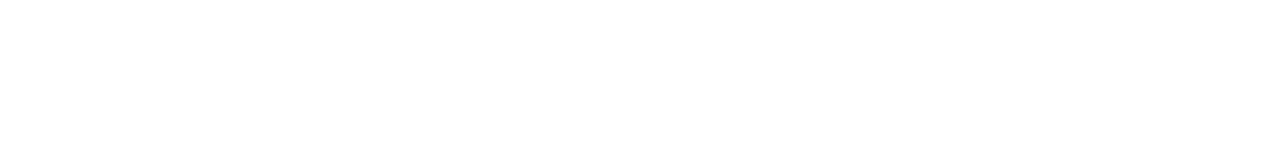
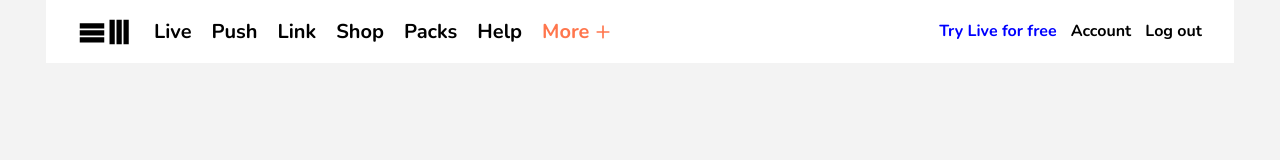
Before and after one commit to mafSida/frontend-practice-com-1, a plain HTML site: page index.html in a window 1280 px wide. Drawn offline with nearby package versions, Linux system fonts and the light colour scheme.

Commit message:
add header menu

```diff
--- a/css/styles.css
+++ b/css/styles.css
@@ -0,0 +1,83 @@
+body {
+  font-family: "Nunito", sans-serif;
+  background-color: #f3f3f3;
+}
+
+ul {
+  list-style-type: none;
+  padding-left: 0;
+}
+
+a {
+  color: inherit;
+  text-decoration: none;
+}
+
+.container {
+  background-color: #ffffff;
+  max-width: 1188px;
+  margin: 0 auto;
+}
+
+.header {
+}
+
+.header .container {
+  display: flex;
+  align-items: center;
+  justify-content: space-between;
+  padding: 0 32px;
+}
+
+.nav-menu {
+  display: flex;
+  align-items: center;
+}
+.logo-link {
+  display: flex;
+  margin-right: 20px;
+}
+.header-logo {
+}
+.second {
+  transform: rotate(90deg);
+}
+.nav-list {
+  display: inline-flex;
+  align-items: center;
+  gap: 20px;
+  font-weight: 700;
+  font-size: 20px;
+}
+
+.accent {
+  color: rgb(255, 118, 77);
+}
+
+.nav-item {
+}
+
+.nav-link .accent {
+}
+
+.nav-link {
+  display: flex;
+  align-items: center;
+}
+.plus-icon {
+  fill: rgb(255, 118, 77);
+  margin-left: 4px;
+}
+.side-menu-list {
+  display: flex;
+  gap: 14px;
+}
+.side-menu-item {
+}
+.side-menu-link {
+  font-weight: 700;
+}
+
+.accent-2 {
+  color: rgb(0, 0, 255);
+}
--- a/index.html
+++ b/index.html
@@ -1,12 +1,64 @@
 <!DOCTYPE html>
 <html lang="en">
-<head>
-    <meta charset="UTF-8">
-    <meta name="viewport" content="width=device-width, initial-scale=1.0">
+  <head>
+    <meta charset="UTF-8" />
+    <meta name="viewport" content="width=device-width, initial-scale=1.0" />
     <title>Ableton</title>
-    <link rel="stylesheet" href="./css/styles.css">
-</head>
-<body>
-
-</body>
+    <link rel="preconnect" href="https://fonts.googleapis.com" />
+    <link rel="preconnect" href="https://fonts.gstatic.com" crossorigin />
+    <link
+      href="https://fonts.googleapis.com/css2?family=Nunito:ital,wght@0,200..1000;1,200..1000&display=swap"
+      rel="stylesheet"
+    />
+    <link
+      rel="stylesheet"
+      href="https://cdnjs.cloudflare.com/ajax/libs/modern-normalize/3.0.1/modern-normalize.min.css"
+    />
+    <link rel="stylesheet" href="./css/styles.css" />
+  </head>
+  <body>
+    <header class="header">
+      <div class="container">
+        <nav class="nav-menu">
+          <a class="logo-link" href="#">
+            <svg class="header-logo" width="28" height="28">
+              <use href="./img/icons.svg#lines-icon"></use>
+            </svg>
+            <svg class="header-logo second" width="28" height="28">
+              <use href="./img/icons.svg#lines-icon"></use>
+            </svg>
+          </a>
+          <ul class="nav-list">
+            <li class="nav-item"><a href="#" class="nav-link">Live</a></li>
+            <li class="nav-item"><a href="#" class="nav-link">Push</a></li>
+            <li class="nav-item"><a href="#" class="nav-link">Link</a></li>
+            <li class="nav-item"><a href="#" class="nav-link">Shop</a></li>
+            <li class="nav-item"><a href="#" class="nav-link">Packs</a></li>
+            <li class="nav-item"><a href="#" class="nav-link">Help</a></li>
+            <li class="nav-item">
+              <a href="#" class="nav-link accent"
+                >More
+                <svg class="plus-icon" width="20" height="20">
+                  <use href="./img/icons.svg#plus-icon"></use>
+                </svg>
+              </a>
+            </li>
+          </ul>
+        </nav>
+        <ul class="side-menu-list">
+          <li class="side-menu-item">
+            <a href="#" class="side-menu-link accent-2">Try Live for free</a>
+          </li>
+          <li class="side-menu-item">
+            <a href="#" class="side-menu-link">Account</a>
+          </li>
+          <li class="side-menu-item">
+            <a href="#" class="side-menu-link">Log out</a>
+          </li>
+        </ul>
+      </div>
+    </header>
+    <main></main>
+    <footer></footer>
+  </body>
 </html>
```
Also changed, not shown: img/icons.svg (added).
